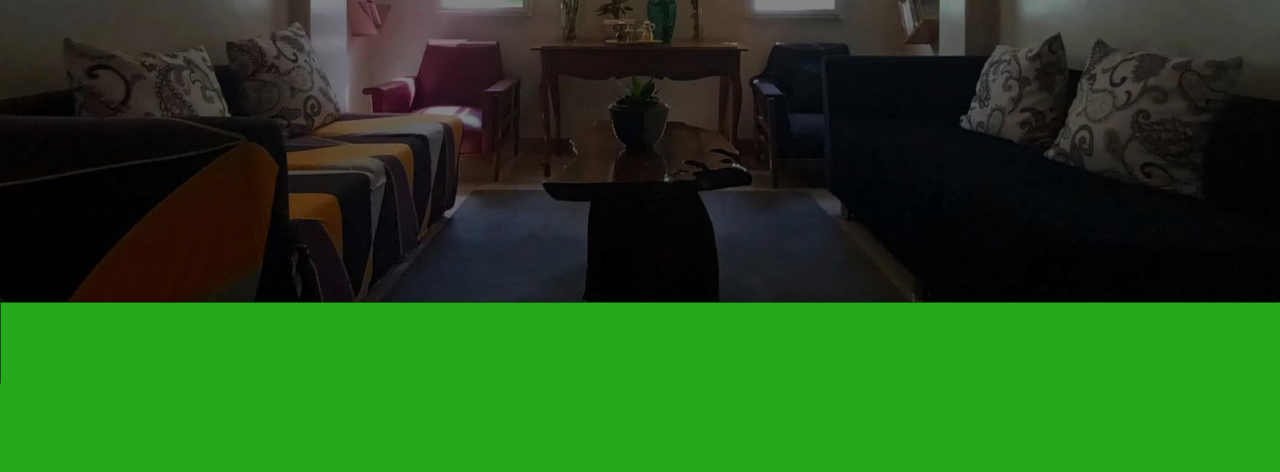
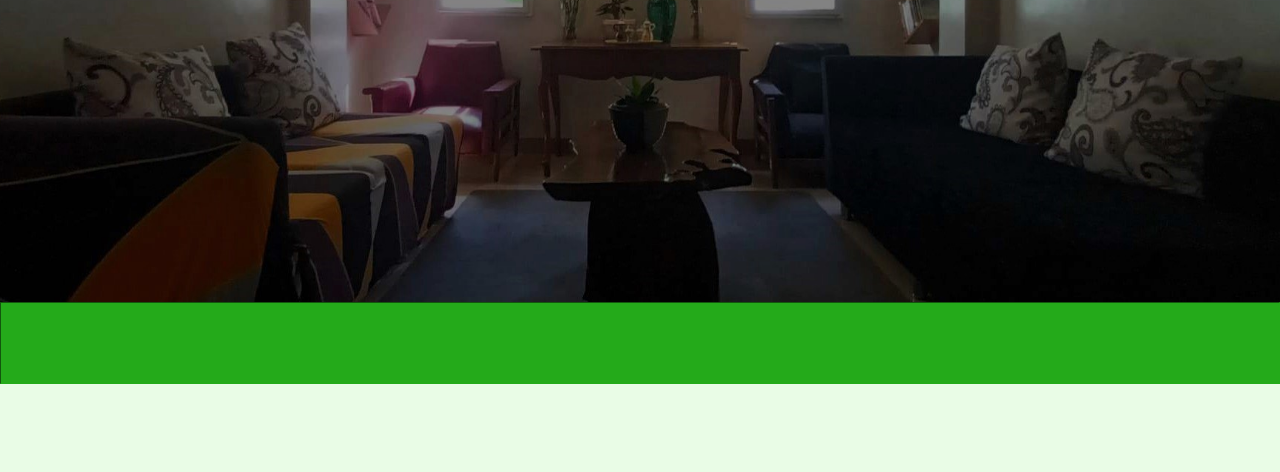
Before and after one commit to treeoflifehotel/treeoflifehotel2.github.io, a plain HTML site: page htdocs/Facilities.html in a window 1280 px wide. Shown: the part 425-897 px from the top of the page. Drawn offline with Linux system fonts and the light colour scheme.

Commit message:
Update Facilities.html

```diff
--- a/htdocs/Facilities.html
+++ b/htdocs/Facilities.html
@@ -9,7 +9,7 @@
 		<meta name="keywords" content="HTML, CSS, JavaScript">
 		<meta name="viewport" content="width=device-width, initial-scale=1.0">
 
-		<link rel="stylesheet" href="../css/ContactUS_CSS.css">
+		<link rel="stylesheet" href="../css/Facilities_CSS.css">
 
 	</head>
 
```
